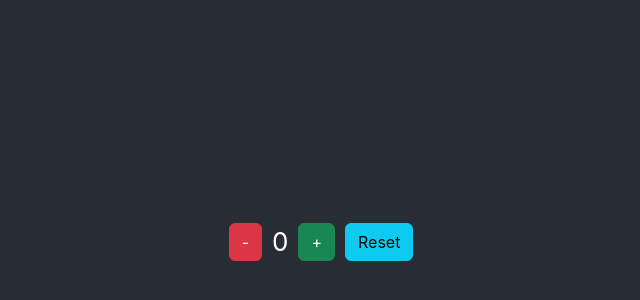
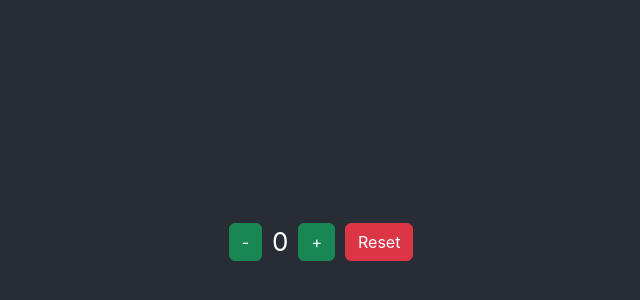
Before and after one commit to andres0818/react-redux, a React (Create React App) app: page / in a window 1280 px wide. Shown: the part 158-458 px from the top of the page, without its empty margins (319-959 px from the left). Built offline with nearby package versions, Linux system fonts and the light colour scheme.

Commit message:
change styles

```diff
--- a/src/components/Counter/Counter.tsx
+++ b/src/components/Counter/Counter.tsx
@@ -44,14 +44,14 @@ const Counter = () => {
 
   return (
     <div style={styles.container}>
-      <button className="btn btn-danger " onClick={remove}>
+      <button className="btn btn-success " onClick={remove}>
         -
       </button>
       <p style={styles.text}>{count}</p>
       <button className="btn btn-success" onClick={add}>
         +
       </button>
-      <button className="btn btn-info" onClick={reset}>
+      <button className="btn btn-danger" onClick={reset}>
         Reset
       </button>
     </div>
```
